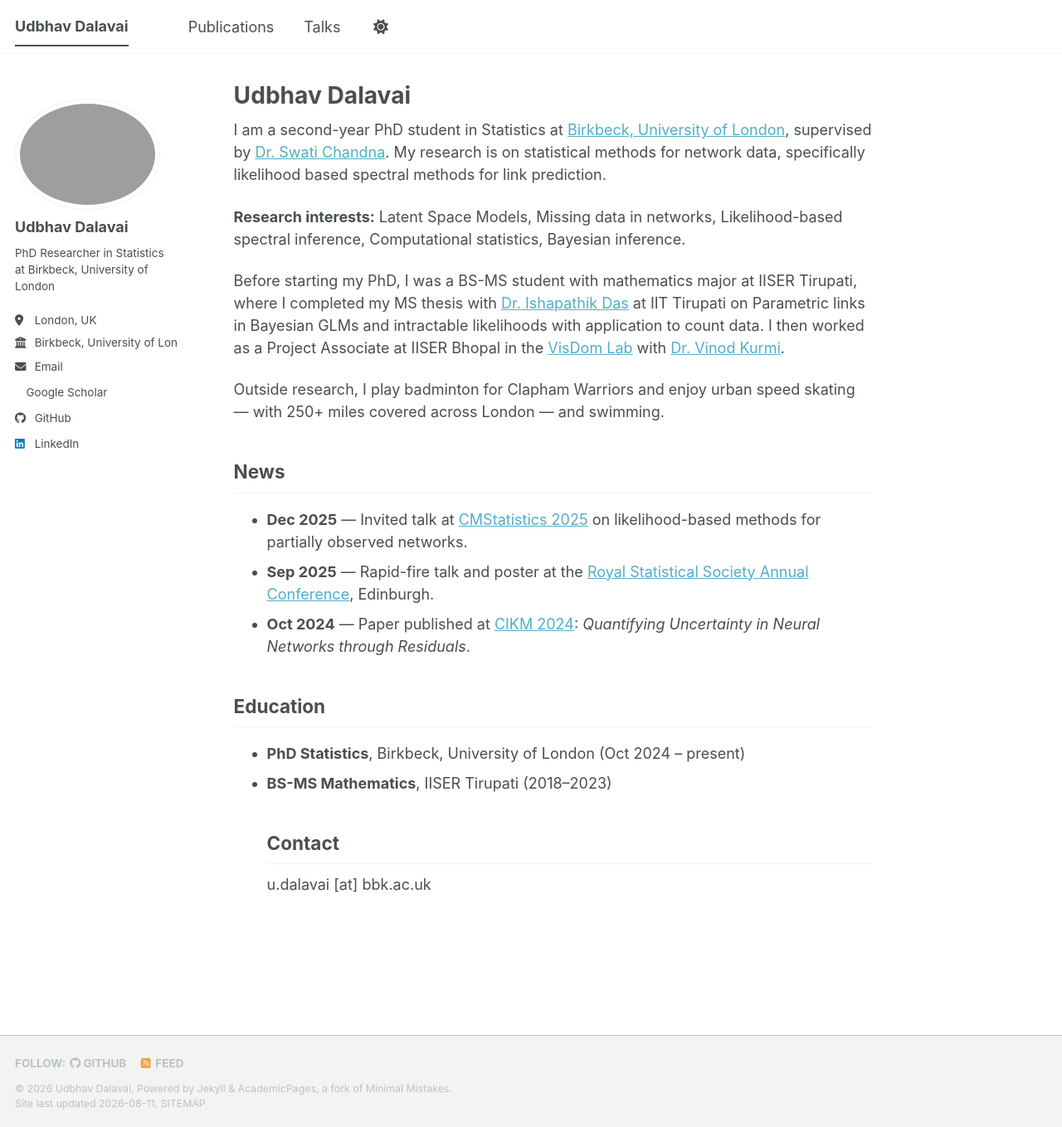
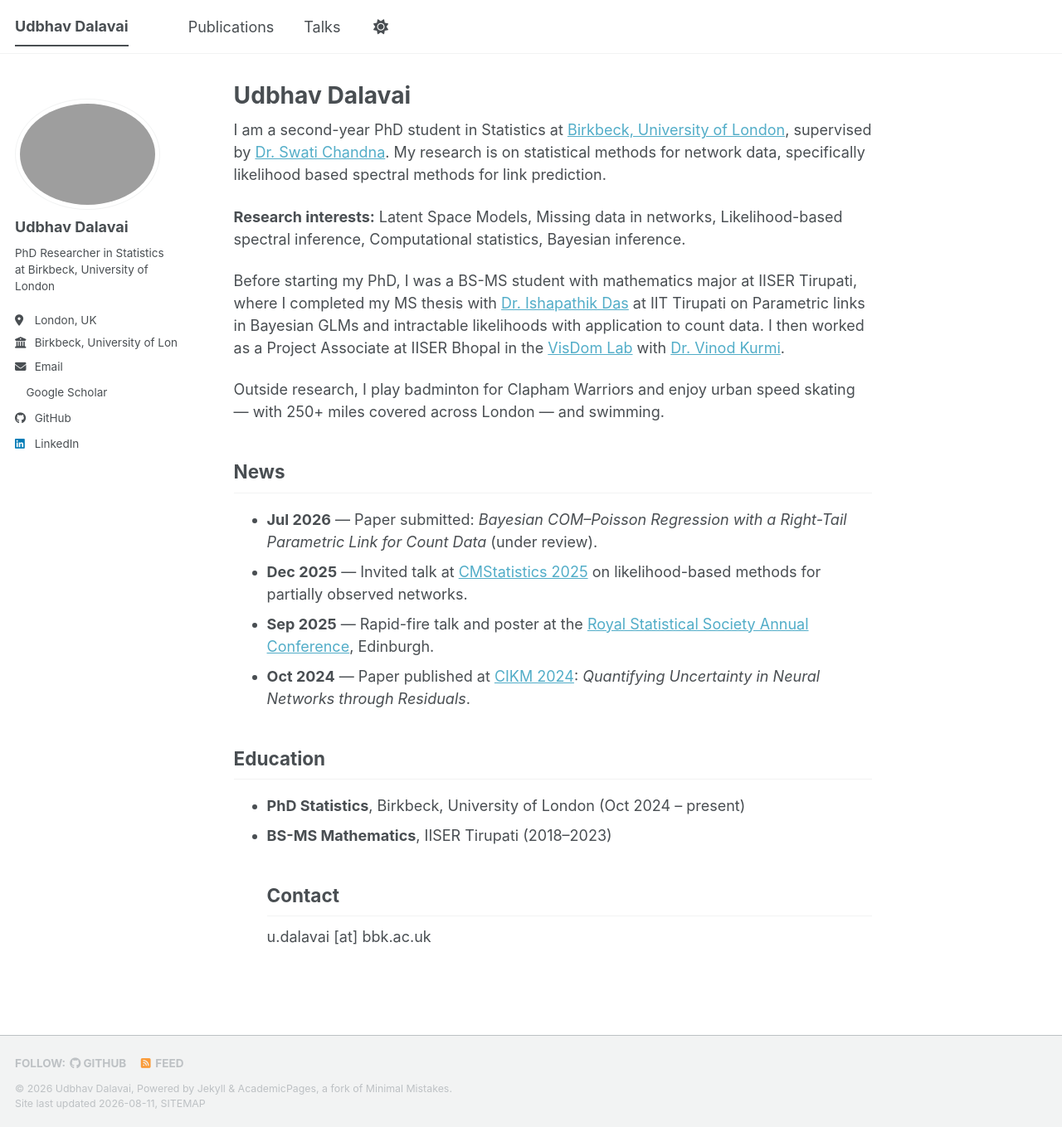
Before and after one commit to Udbhav-Dalavai/Udbhav-Dalavai.github.io, a Jekyll site: the page built from _pages/about.md, in a window 1280 px wide and 1359 px high. Shown: the whole window at 83% size. Built offline with Jekyll 4.4.1, drawn with Linux system fonts in a browser that asks for light colours; a style sheet for code colours, icons or effects is not loaded.

Commit message:
Add Jul 2026 news: Bayesian COM-Poisson paper under review

```diff
--- a/_pages/about.md
+++ b/_pages/about.md
@@ -17,6 +17,7 @@ Outside research, I play badminton for Clapham Warriors and enjoy urban speed sk
 
 ## News
 
+- **Jul 2026** — Paper submitted: *Bayesian COM–Poisson Regression with a Right-Tail Parametric Link for Count Data* (under review).
 - **Dec 2025** — Invited talk at [CMStatistics 2025](http://www.cmstatistics.org/) on likelihood-based methods for partially observed networks.
 - **Sep 2025** — Rapid-fire talk and poster at the [Royal Statistical Society Annual Conference](https://rss.org.uk/), Edinburgh.
 - **Oct 2024** — Paper published at [CIKM 2024](https://dl.acm.org/doi/10.1145/3627673.3679983): *Quantifying Uncertainty in Neural Networks through Residuals*.
```
